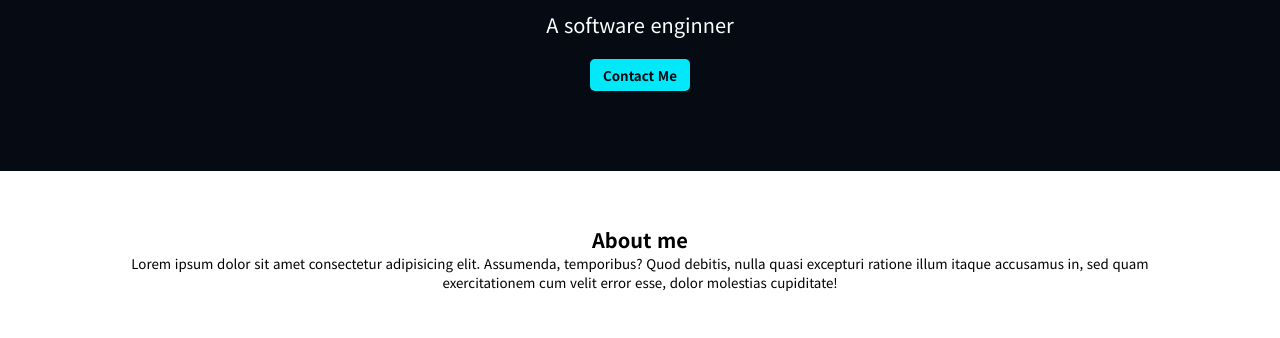
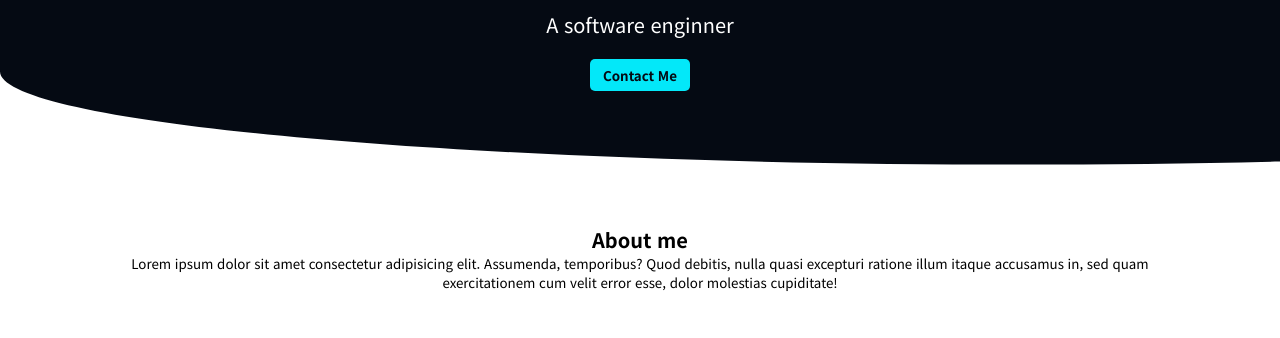
Before and after one commit to callmejihee/profile01, a plain HTML site: page index.html in a window 1280 px wide. Shown: the part 462-800 px from the top of the page. Drawn offline with nearby package versions, Linux system fonts and the light colour scheme.

Commit message:
2023-12-27

```diff
--- a/css/main_home.css
+++ b/css/main_home.css
@@ -4,6 +4,7 @@
     padding: 5rem 1rem;
     padding-top: 7rem;
     text-align: center;
+    position: relative;
 }
 .home_avatar {
     width: 250px;
@@ -36,3 +37,22 @@
     color: var(--color-text);
     outline: 2px solid var(--color-accent);
 }
+.custom-shape-divider-bottom-1703651087 {
+    position: absolute;
+    bottom: 0;
+    left: 0;
+    width: 100%;
+    overflow: hidden;
+    line-height: 0;
+}
+
+.custom-shape-divider-bottom-1703651087 svg {
+    position: relative;
+    display: block;
+    width: calc(159% + 1.3px);
+    height: 106px;
+}
+
+.custom-shape-divider-bottom-1703651087 .shape-fill {
+    fill: #ffffff;
+}
--- a/css/style.css
+++ b/css/style.css
@@ -23,6 +23,9 @@
 }
 * {
     box-sizing: border-box;
+}
+html {
+    scroll-behavior: smooth;
 }
 html, body {
     font-family: 'Noto Sans KR', sans-serif;
--- a/index.html
+++ b/index.html
@@ -94,6 +94,11 @@
                 </h2>
                 <p class="section_description">A software enginner</p>
                 <a href="#contact" class="section_contact">Contact Me</a>
+            </div>
+            <div class="custom-shape-divider-bottom-1703651087">
+                <svg data-name="Layer 1" xmlns="http://www.w3.org/2000/svg" viewBox="0 0 1200 120" preserveAspectRatio="none">
+                    <path d="M600,112.77C268.63,112.77,0,65.52,0,7.23V120H1200V7.23C1200,65.52,931.37,112.77,600,112.77Z" class="shape-fill"></path>
+                </svg>
             </div>
         </section>
         <section id="about" class="section_style max-container">
```
